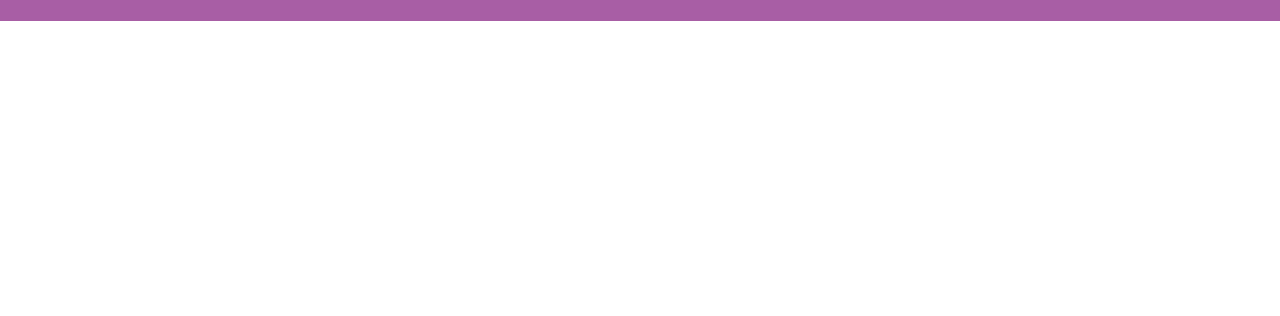
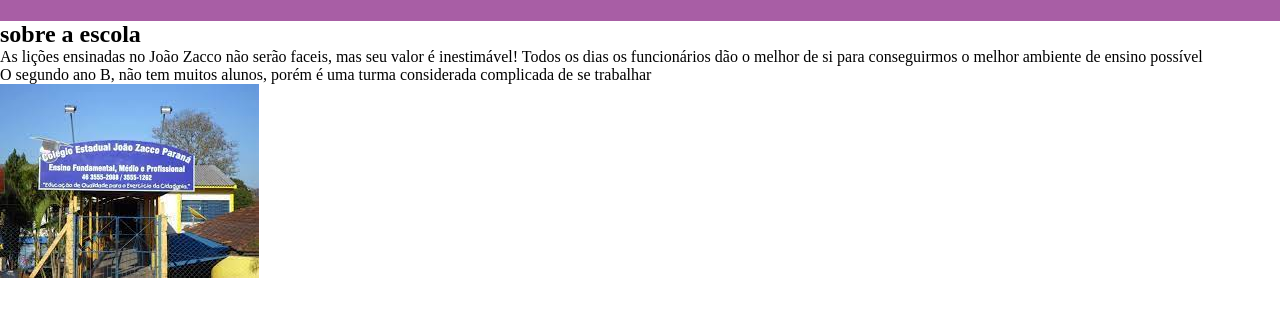
Before and after one commit to anabolacha/turma-criativa, a plain HTML site: page index.html in a window 1280 px wide. Shown: the part 72-388 px from the top of the page. Drawn offline with Linux system fonts and the light colour scheme.

Commit message:
Add files via upload

```diff
--- a/index.html
+++ b/index.html
@@ -12,7 +12,13 @@
         <li class="cabeçalho-lista-item">Escola</li>
         <li>Estudante</li>
     </ul></header>
-
-
+   <section class="Escola">
+    <div class="escola-div-conteúdo">
+<h2 class="escola-título">sobre a escola</h2>
+<p class="escola-texto-um">As lições ensinadas no João Zacco não serão faceis, mas seu valor é inestimável! Todos os dias os funcionários dão o melhor de si para conseguirmos o melhor ambiente de ensino possível</p>
+<p class="escola-texto-dois">O segundo ano B, não tem muitos alunos, porém é uma turma considerada complicada de se trabalhar</p>
+    </div>
+    <img class="escola-imagem" src="imagemlegal.jpeg" alt="IMAGEM FAIXADA DA ESCOLA">
+   </section>
 </body>
 </html>
```
Also changed, not shown: imagemlegal.jpeg (added).
